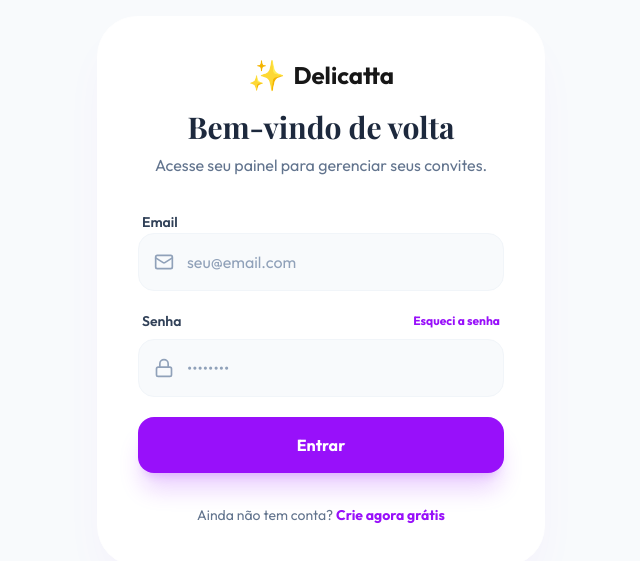
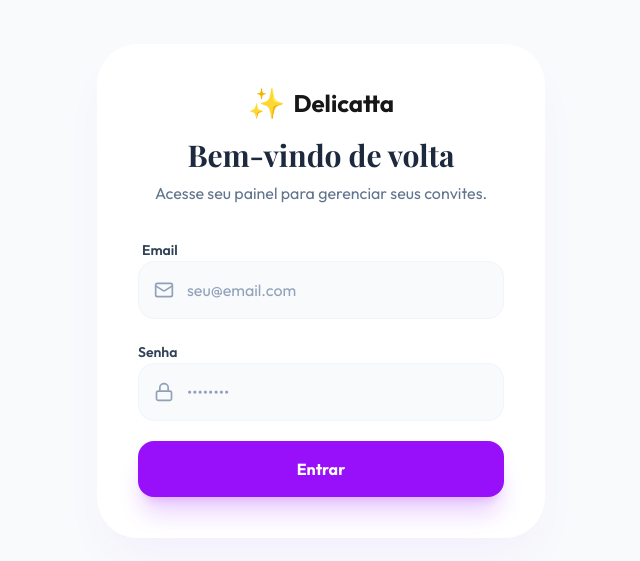
Before and after one commit to felipeglacerdaa-max/convites-online, a Next.js app: page /login in a window 1280 px wide. Shown: the part 109-670 px from the top of the page, without its empty margins (319-959 px from the left). Built offline with nearby package versions, Linux system fonts and the light colour scheme; no server answers; a web font is replaced by a local one.

Commit message:
update login

```diff
--- a/src/app/login/page.tsx
+++ b/src/app/login/page.tsx
@@ -82,10 +82,7 @@
           </div>
 
           <div className="space-y-2">
-            <div className="flex justify-between items-center px-1">
-              <label className="text-sm font-semibold text-slate-700">Senha</label>
-              <a href="#" className="text-xs text-purple-600 font-bold hover:underline">Esqueci a senha</a>
-            </div>
+            <label className="text-sm font-semibold text-slate-700">Senha</label>
             <div className="relative">
               <Lock className="absolute left-4 top-1/2 -translate-y-1/2 text-slate-400 w-5 h-5" />
               <input
@@ -107,10 +104,6 @@
             {loading ? <Loader2 className="animate-spin" /> : 'Entrar'}
           </button>
         </form>
-
-        <p className="text-center text-slate-500 text-sm">
-          Ainda não tem conta? <Link href="/register" className="text-purple-600 font-bold hover:underline">Crie agora grátis</Link>
-        </p>
       </div>
     </div>
   );
```
